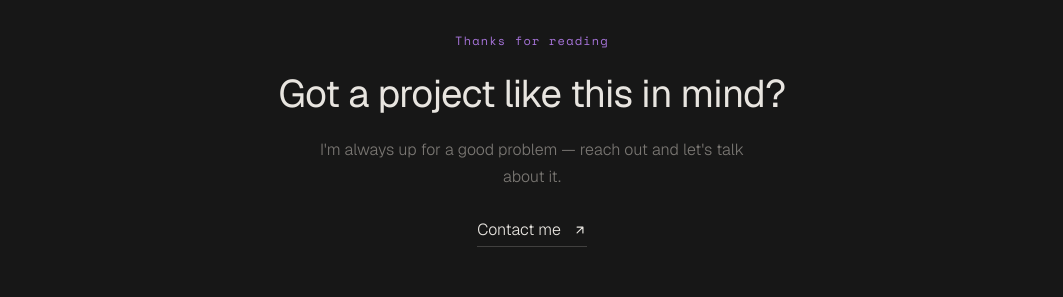
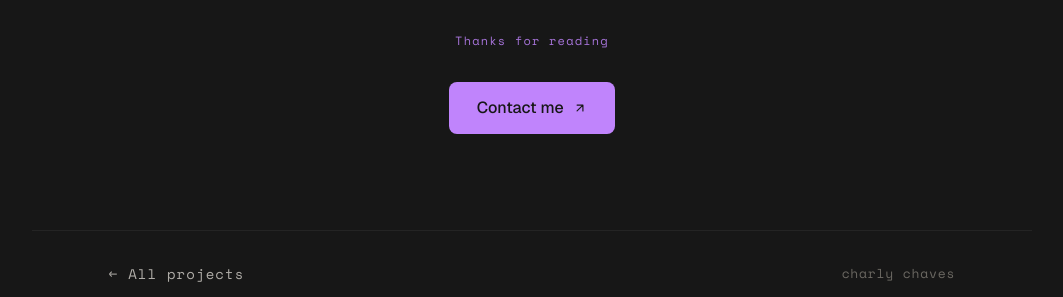
Before and after one commit to WillyChili/My-Portfolio, a Next.js app: page /work/analytics-dashboard in a window 1280 px wide. Shown: the part 2382-2679 px from the top of the page, without its empty margins (108-1171 px from the left). Built offline with nearby package versions, Linux system fonts and the light colour scheme.

Commit message:
Simplify closing CTA to subtitle + primary contact button
Drop the heading and paragraph — keep just the "Thanks for reading"
eyebrow and turn "Contact me" into a filled primary button using the
project's accent color, with a lift-on-hover instead of the plain
text-link treatment.

```diff
--- a/components/ClosingCTA.tsx
+++ b/components/ClosingCTA.tsx
@@ -34,56 +34,35 @@ export default function ClosingCTA({ accentColor }: { accentColor: string }) {
         Thanks for reading
       </span>
 
-      <h2
-        style={{
-          fontFamily: "var(--font-sans), sans-serif",
-          fontSize: "clamp(1.75rem, 3vw, 2.5rem)",
-          fontWeight: 400,
-          lineHeight: 1.2,
-          letterSpacing: "-0.02em",
-          color: "#E8E5E0",
-          maxWidth: "520px",
-        }}
-      >
-        Got a project like this in mind?
-      </h2>
-
-      <p
-        style={{
-          fontFamily: "var(--font-sans), sans-serif",
-          fontSize: "16px",
-          lineHeight: 1.7,
-          color: "#7A7773",
-          maxWidth: "440px",
-        }}
-      >
-        I&apos;m always up for a good problem — reach out and let&apos;s talk about it.
-      </p>
-
       <a
         href="mailto:charly.chaves@coderhouse.com"
         style={{
           display: "inline-flex",
           alignItems: "center",
-          gap: "0.75rem",
+          gap: "0.6rem",
           fontFamily: "var(--font-sans), sans-serif",
           fontSize: "16px",
-          color: "#E8E5E0",
+          fontWeight: 500,
+          color: "#171717",
+          background: accentColor,
           textDecoration: "none",
-          borderBottom: "1px solid rgba(232,229,224,0.2)",
-          paddingBottom: "4px",
-          marginTop: "0.5rem",
-          transition: "border-color 0.2s, color 0.2s",
+          borderRadius: "8px",
+          padding: "0.9rem 1.75rem",
+          marginTop: "0.75rem",
+          boxShadow: `0 0 0 0 ${accentColor}00`,
+          transition: "transform 0.2s cubic-bezier(0.23, 1, 0.32, 1), box-shadow 0.2s cubic-bezier(0.23, 1, 0.32, 1), opacity 0.2s ease",
         }}
         onMouseEnter={(e) => {
           const el = e.currentTarget as HTMLAnchorElement;
-          el.style.color = "#fff";
-          el.style.borderColor = "rgba(232,229,224,0.6)";
+          el.style.transform = "translateY(-2px)";
+          el.style.boxShadow = `0 8px 24px -8px ${accentColor}80`;
+          el.style.opacity = "0.92";
         }}
         onMouseLeave={(e) => {
           const el = e.currentTarget as HTMLAnchorElement;
-          el.style.color = "#E8E5E0";
-          el.style.borderColor = "rgba(232,229,224,0.2)";
+          el.style.transform = "translateY(0)";
+          el.style.boxShadow = `0 0 0 0 ${accentColor}00`;
+          el.style.opacity = "1";
         }}
       >
         Contact me
```
